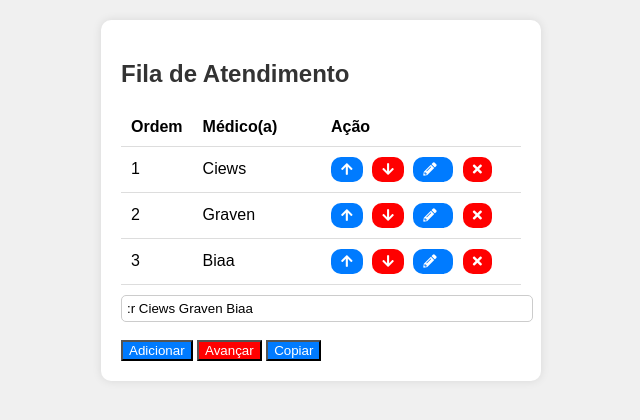
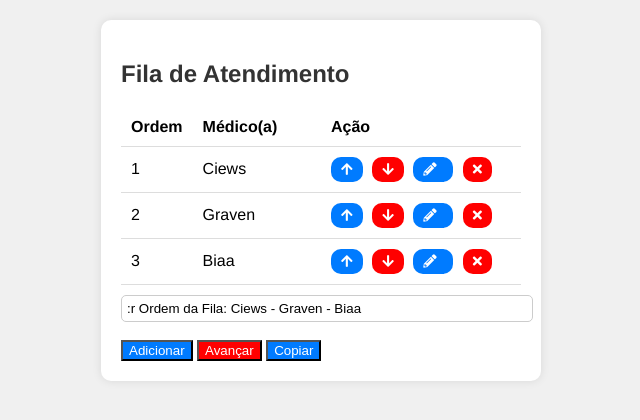
Before and after one commit to giordy28/hospital, a plain HTML site: page index.html in a window 1280 px wide. Shown: the whole page, without its empty margins (319-959 px from the left). Drawn offline with Linux system fonts and the light colour scheme.

Commit message:
Update index.html
Added a - to separate names
Added "Ordem da Fila: " before the names that are copied

```diff
--- a/index.html
+++ b/index.html
@@ -9,7 +9,7 @@
 <style>
     /* CSS for styling the list */
     body {
-        font-family: Arial, sans-serif;
+        font-family: Helvetica, sans-serif;
         background-color: #f0f0f0;
         margin: 0;
         padding: 0;
@@ -199,7 +199,7 @@
 
     // Function to update list names input field
     function updateListNames() {
-        document.getElementById("listNames").value = ":r " + names.join(" ");
+        document.getElementById("listNames").value = ":r Ordem da Fila: " + names.join(" - ");
     }
 
     // Function to copy names from the input field
```
